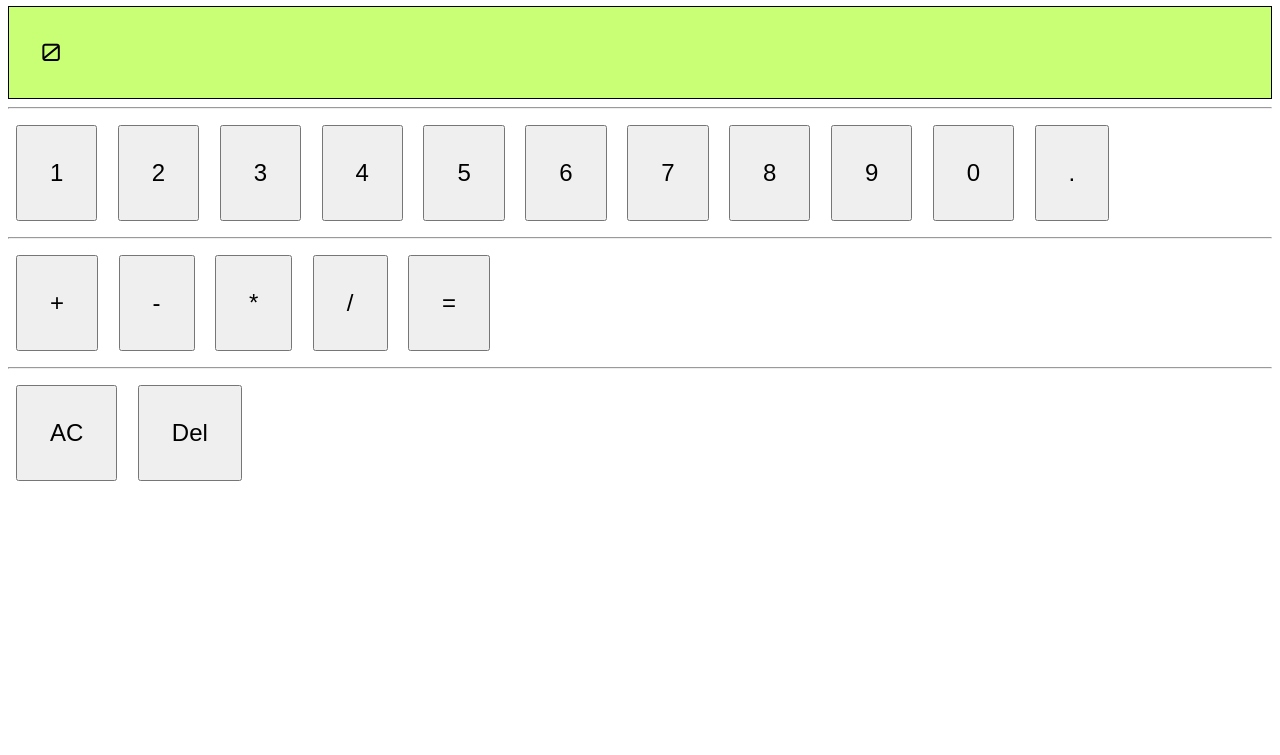
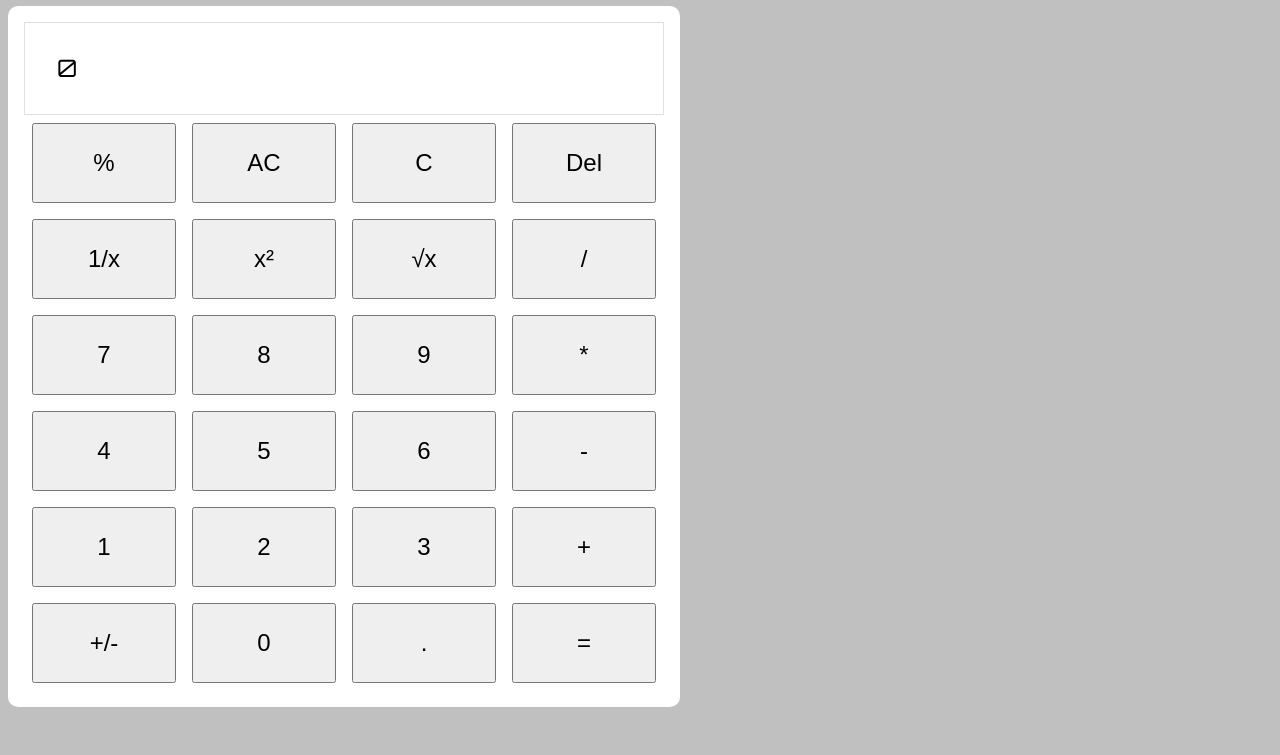
Before and after one commit to byteAndBait/windowsCalculator, a plain HTML site: page index.html in a window 1280 px wide. Shown: the part 74-829 px from the top of the page. Drawn offline with Linux system fonts and the light colour scheme.

Commit message:
feat: build the correct html structure for the windows-like calc and making the grid using flex

```diff
--- a/css/style.css
+++ b/css/style.css
@@ -3,21 +3,32 @@
 
 body{
     min-height: 100vh;
-    font-family: Inter, sans-serif
+    font-family: Inter, sans-serif;
+    background: silver;
 }
 
 /* Calculator styling */
-
+main {
+    max-width: 40rem;
+    padding: 1em;
+    background: white;
+    border-radius: 10px;
+    }
 main .display {
-    background: rgb(200, 255, 117);
-    border: solid black 1px;
+    /* background: rgb(200, 255, 117); */
+    border: solid rgba(0, 0, 0, 0.123) 1px;
     padding: 2rem;
     font-family: "Orbitron", sans-serif;
-    font-size: 1.5rem
+    font-size: 1.5rem;
 }
-main button{
-    padding: 2rem;
+main .buttons{
+    display: flex;
+    flex-wrap : wrap;
+}
+main .buttons button{
+    padding: 1em;
     font-size: 1.5rem;
+    flex: 1 2 22%;
     margin: .5rem;
     cursor: pointer;
 }
--- a/index.html
+++ b/index.html
@@ -1,5 +1,6 @@
 <!DOCTYPE html>
 <html lang="en">
+
 <head>
     <meta charset="UTF-8">
     <meta name="viewport" content="width=device-width, initial-scale=1.0">
@@ -9,8 +10,11 @@
     <!-- Css reset -->
     <link rel="stylesheet" href="css/normalize.css">
     <!-- Font Awesome icon cdnjs link -->
-    <link rel="stylesheet" href="https://cdnjs.cloudflare.com/ajax/libs/font-awesome/6.7.2/css/all.min.css" integrity="sha512-Evv84Mr4kqVGRNSgIGL/F/aIDqQb7xQ2vcrdIwxfjThSH8CSR7PBEakCr51Ck+w+/U6swU2Im1vVX0SVk9ABhg==" crossorigin="anonymous" referrerpolicy="no-referrer" />
+    <link rel="stylesheet" href="https://cdnjs.cloudflare.com/ajax/libs/font-awesome/6.7.2/css/all.min.css"
+        integrity="sha512-Evv84Mr4kqVGRNSgIGL/F/aIDqQb7xQ2vcrdIwxfjThSH8CSR7PBEakCr51Ck+w+/U6swU2Im1vVX0SVk9ABhg=="
+        crossorigin="anonymous" referrerpolicy="no-referrer" />
 </head>
+
 <body>
     <h1>
         Calculator
@@ -19,28 +23,39 @@
     <main class="calculator">
         <div class="history"></div>
         <div class="display">0</div>
-    <hr>
+        <div class="buttons">
+        <button>%</button>
+        <button class="specialOperator ac">AC</button>
+        <button class="specialOperator ac">C</button>
+        <button class="specialOperator del">Del</button>
+        <button>1/x</button>
+        <button>x²</button>
+        <button>√x</button>
+
+        <button class="operator">/</button>
+        <button class="number">7</button>
+        <button class="number">8</button>
+        <button class="number">9</button>
+
+        <button class="operator">*</button>
+        <button class="number">4</button>
+        <button class="number">5</button>
+        <button class="number">6</button>
+
+        <button class="operator">-</button>
         <button class="number">1</button>
         <button class="number">2</button>
         <button class="number">3</button>
-    <button class="number">4</button>
-    <button class="number">5</button>
-    <button class="number">6</button>
-    <button class="number">7</button>
-    <button class="number">8</button>
-    <button class="number">9</button>
+        <button class="operator">+</button>
+
+        <button>+/-</button>
         <button class="number">0</button>
         <button class="number">.</button>
-    <hr>
-    <button class="operator">+</button>
-    <button class="operator">-</button>
-    <button class="operator">*</button>
-    <button class="operator">/</button>
-    <button class="specialOperator">=</button>
-    <hr>
-    <button class="specialOperator">AC</button>
-    <button class="specialOperator">Del</button>
+        <button class="specialOperator equal">=</button>
+    </div>
+
     </main>
 </body>
 <script src="main.js"></script>
+
 </html>
```
Lines whose indentation alone changed are shown as unchanged.
